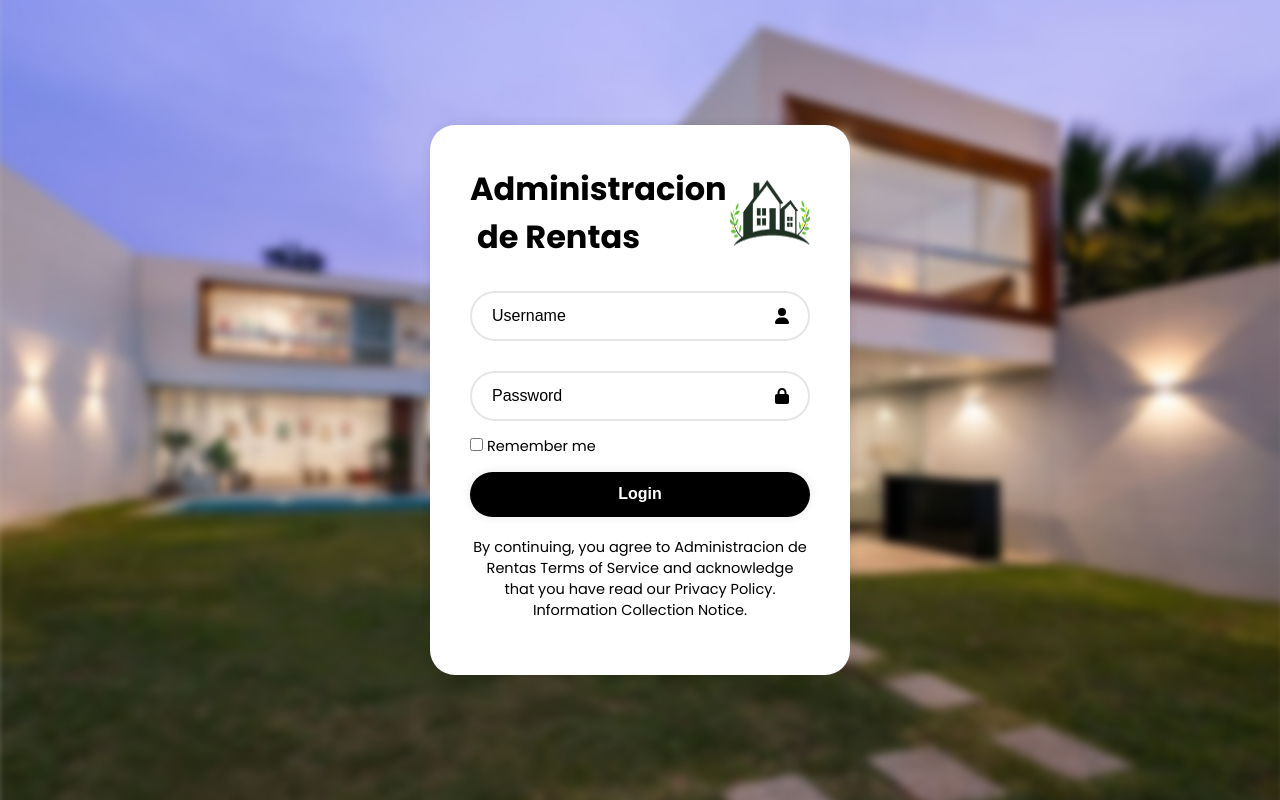
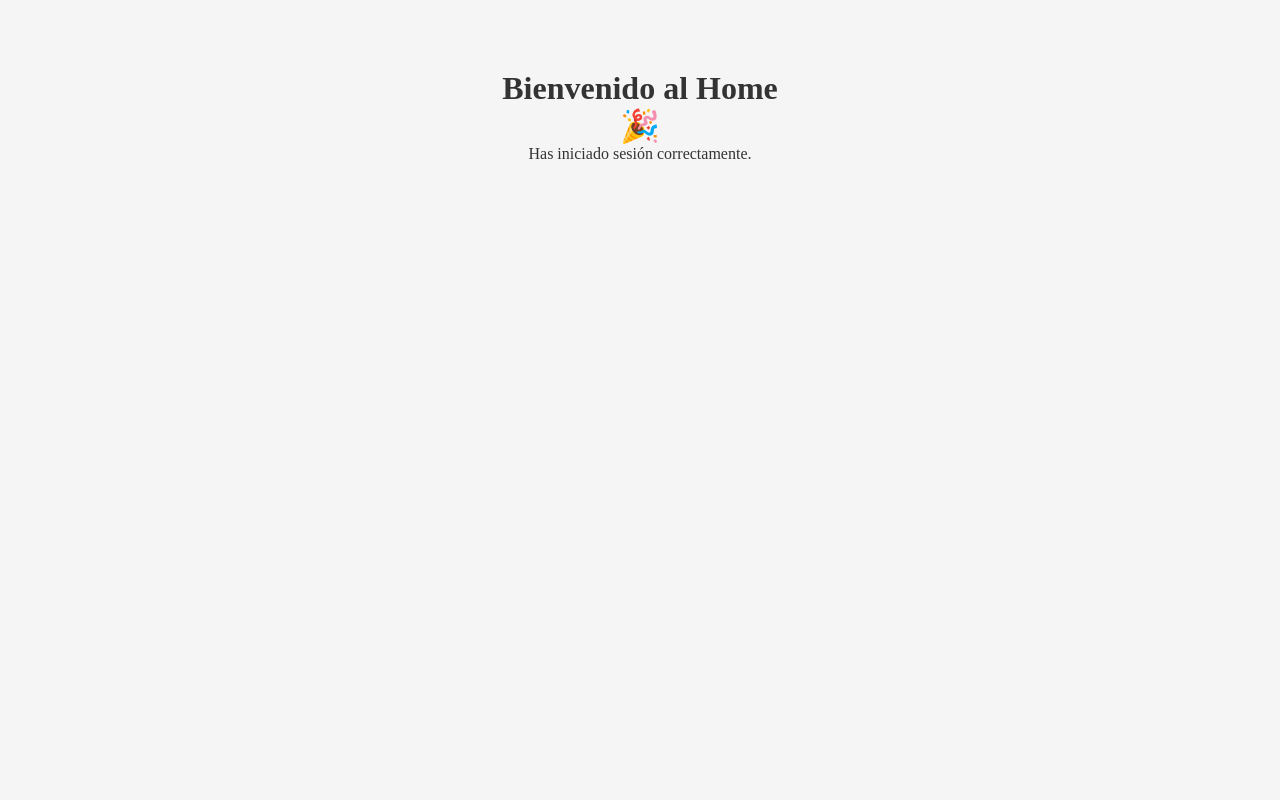
Before and after one commit to codeconct/Sistema-de-Administraci-n-de-Rentas, a React (Create React App) app in the folder frontend/: page /home in a window 1280 px wide. Built offline with nearby package versions, Linux system fonts and the light colour scheme.

Commit message:
inicio de home page

```diff
--- a/frontend/src/App.js
+++ b/frontend/src/App.js
@@ -1,12 +1,21 @@
 import logo from './logo.svg';
+import React from "react";
+import { BrowserRouter as Router, Routes, Route } from "react-router-dom";
 import './App.css';
-import LoginForm from './Componetns/LoginForm/LoginForm';
+import LoginForm from './Components/LoginForm/LoginForm';
+import Home from './Components/Home/Home';
 
 function App() {
   return (
-    <div>
-      <LoginForm/>
-    </div>
+    <Router>
+      <Routes>
+        {/* Página principal (login) */}
+        <Route path="/" element={<LoginForm />} />
+
+        {/* Página a la que se redirige luego del login */}
+        <Route path="/home" element={<Home />} />
+      </Routes>
+    </Router>
   );
 }
 
--- /dev/null
+++ b/frontend/src/Components/Home/Home.css
@@ -0,0 +1,10 @@
+
+.home-page{
+  background: #f5f5f5;
+  color: #333;
+  min-height: 100vh;
+  width: 100%;
+  padding: 20px 500px;
+  display: block;
+  background-position: center;
+}
--- /dev/null
+++ b/frontend/src/Components/Home/Home.jsx
@@ -0,0 +1,17 @@
+import React from 'react';
+import './Home.css';
+
+
+
+function Home() {
+  return (
+    <div className="home-page">
+    <div style={{ textAlign: "center", marginTop: "50px" }}>
+      <h1>Bienvenido al Home 🎉</h1>
+      <p>Has iniciado sesión correctamente.</p>
+      </div>
+    </div>
+  );
+}
+
+export default Home;
--- a/frontend/src/Componetns/LoginForm/LoginForm.css
+++ b/frontend/src/Components/LoginForm/LoginForm.css
@@ -12,6 +12,19 @@
     overflow: hidden;
     box-shadow: 0 0 10px rgba(0, 0, 0, 0.1);
 }
+
+.login-page {
+  font-family: "Poppins", sans-serif;
+  display: flex;
+  justify-content: center;
+  align-items: center;
+  min-height: 100vh;
+  background: url('./../Assets/fondo01.png')
+  no-repeat;
+  background-size: cover;
+  background-position: center;
+}
+
 
 /*tamaño del register*/
 .wrapper.active{
--- a/frontend/src/Componetns/LoginForm/LoginForm.jsx
+++ b/frontend/src/Components/LoginForm/LoginForm.jsx
@@ -2,10 +2,12 @@ import React, { useState } from 'react';
 import './LoginForm.css';
 import { FaUser, FaEnvelope } from "react-icons/fa6";
 import { FaLock } from "react-icons/fa6";
+import { useNavigate } from 'react-router-dom';
 
 const LoginForm = () => {
 
     const [action, setAction] = useState('');
+    const navigate = useNavigate();
 
     const registerLink = () => {
         setAction(' active');
@@ -15,10 +17,16 @@ const LoginForm = () => {
         setAction('');
     };
 
+     const handleLogin = (e) => {
+    e.preventDefault();
+    navigate('/home');
+    };
+
     return(
+    <div className='login-page'>
         <div className={`wrapper${action}`}>
             <div className='form-box login'>
-                <form>
+                <form onSubmit={handleLogin}>
                     <h1>Administracion de Rentas</h1>
                     <div className="input-box">
                         <input type="text" placeholder='Username' required/> <FaUser className='icon'/>
@@ -84,6 +92,7 @@ const LoginForm = () => {
                 </form>
             </div>
         </div>
+    </div>
     )
 }
 
--- a/frontend/src/index.css
+++ b/frontend/src/index.css
@@ -6,17 +6,6 @@
   box-sizing: border-box;
 }
 
-body {
-  font-family: "Poppins", sans-serif;
-  display: flex;
-  justify-content: center;
-  align-items: center;
-  min-height: 100vh;
-  background: url('./Componetns/Assets/fondo01.png')
-  no-repeat;
-  background-size: cover;
-  background-position: center;
-}
 
 .poppins-regular {
   font-weight: 400;
```
Also changed, not shown: frontend/src/Components/Assets/casa.png (renamed from frontend/src/Componetns/Assets/casa.png), frontend/src/Components/Assets/fondo01.png (renamed from frontend/src/Componetns/Assets/fondo01.png).
